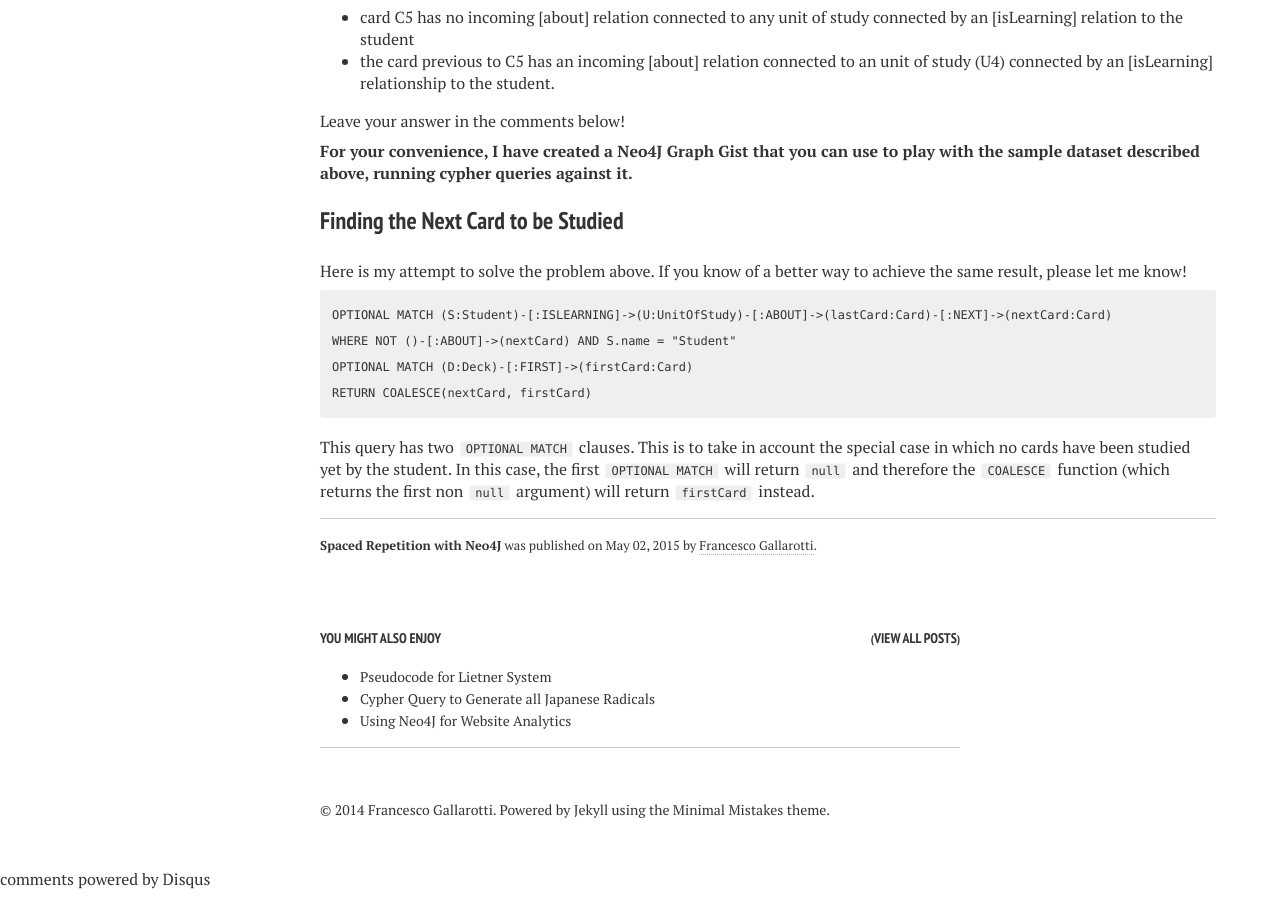
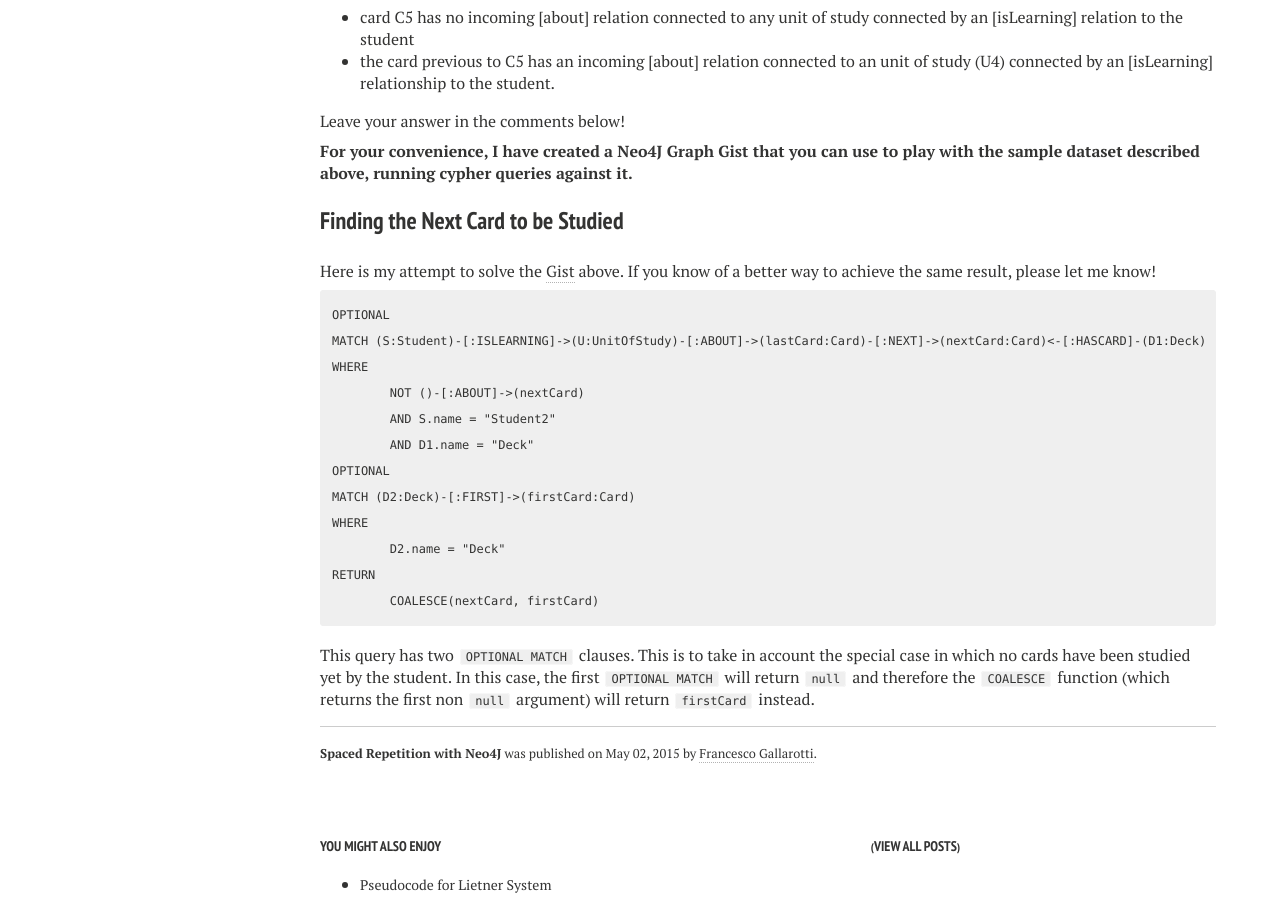
Before and after one commit to gallarotti/gallarotti.github.io, a Jekyll site: the page built from _posts/the-digitalian/2015-05-02-spaced-repetition-with-neo4J.md, in a window 1280 px wide and 900 px high, scrolled down 7050 px. Built offline with Jekyll 4.4.1, drawn with Linux system fonts in a browser that asks for light colours; nearby versions of some CDN libraries; Markdown is read by kramdown in place of the engine named in the settings; comment, search, counter and statistics services are not loaded.

Commit message:
Changed query

````diff
--- a/_posts/the-digitalian/2015-05-02-spaced-repetition-with-neo4J.md
+++ b/_posts/the-digitalian/2015-05-02-spaced-repetition-with-neo4J.md
@@ -113,13 +113,21 @@ Leave your answer in the comments below!
 
 ### Finding the Next Card to be Studied
 
-Here is my attempt to solve the problem above. If you know of a better way to achieve the same result, please let me know!
+Here is my attempt to solve the [Gist](http://gist.neo4j.org/?7a15487ef7f4cb95f353) above. If you know of a better way to achieve the same result, please let me know!
 
 ```
-OPTIONAL MATCH (S:Student)-[:ISLEARNING]->(U:UnitOfStudy)-[:ABOUT]->(lastCard:Card)-[:NEXT]->(nextCard:Card)
-WHERE NOT ()-[:ABOUT]->(nextCard) AND S.name = "Student"
-OPTIONAL MATCH (D:Deck)-[:FIRST]->(firstCard:Card)
-RETURN COALESCE(nextCard, firstCard)
+OPTIONAL
+MATCH (S:Student)-[:ISLEARNING]->(U:UnitOfStudy)-[:ABOUT]->(lastCard:Card)-[:NEXT]->(nextCard:Card)<-[:HASCARD]-(D1:Deck)
+WHERE
+	NOT ()-[:ABOUT]->(nextCard)
+	AND S.name = "Student2"
+	AND D1.name = "Deck"
+OPTIONAL
+MATCH (D2:Deck)-[:FIRST]->(firstCard:Card)
+WHERE
+	D2.name = "Deck"
+RETURN
+	COALESCE(nextCard, firstCard)
 ```
 
 This query has two `OPTIONAL MATCH` clauses. This is to take in account the special case in which no cards have been studied yet by the student. In this case, the first `OPTIONAL MATCH` will return `null` and therefore the `COALESCE` function (which returns the first non `null` argument) will return `firstCard` instead.
````
